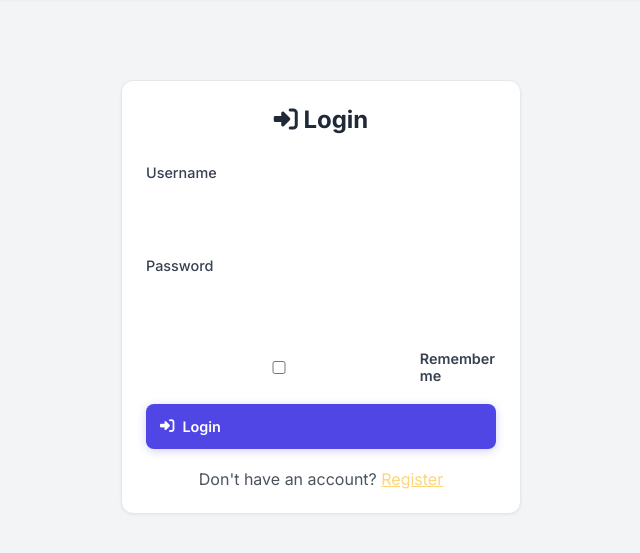
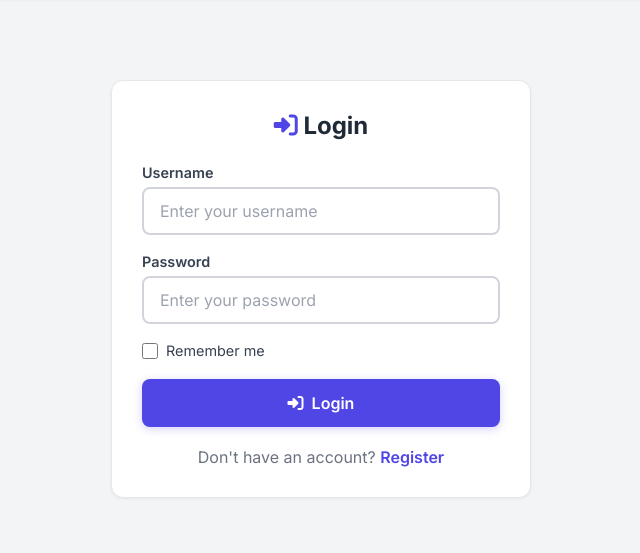
Before and after one commit to vineee08/task-manager-flask, a Flask app: page /login in a window 1280 px wide. Shown: the part 66-619 px from the top of the page, without its empty margins (319-959 px from the left). Run offline with Flask 3, Linux system fonts and the light colour scheme.

Commit message:
Update login.html

```diff
--- a/templates/login.html
+++ b/templates/login.html
@@ -1,36 +1,57 @@
 {% extends "base.html" %}
 
-{% block title %}Login - Task Manager{% endblock %}
+{% block title %}Login - TaskFlow{% endblock %}
 
 {% block content %}
-<div style="max-width: 400px; margin: 40px auto;">
-    <div class="card">
-        <h2 style="text-align: center; margin-bottom: 30px;">
-            <i class="fas fa-sign-in-alt"></i> Login
+<div style="max-width: 420px; margin: 40px auto;">
+    <div class="card" style="background: white; border-radius: 12px; padding: 30px; border: 1px solid #E5E7EB; box-shadow: 0 1px 3px rgba(0,0,0,0.06);">
+        <h2 style="text-align: center; margin-bottom: 24px; color: #1F2937; font-size: 1.5rem; font-weight: 700;">
+            <i class="fas fa-sign-in-alt" style="color: #4F46E5;"></i> Login
         </h2>
+
         <form method="POST">
+            <!-- Username -->
+            <div style="margin-bottom: 18px;">
+                <label style="display: block; margin-bottom: 6px; font-weight: 600; color: #374151; font-size: 0.9rem;">Username</label>
+                <input type="text" name="username" required placeholder="Enter your username"
+                       style="width: 100%; padding: 12px 16px; border-radius: 8px; border: 2px solid #D1D5DB; background: white; color: #1F2937; font-size: 1rem; transition: all 0.2s ease;">
+            </div>
+
+            <!-- Password -->
+            <div style="margin-bottom: 18px;">
+                <label style="display: block; margin-bottom: 6px; font-weight: 600; color: #374151; font-size: 0.9rem;">Password</label>
+                <input type="password" name="password" required placeholder="Enter your password"
+                       style="width: 100%; padding: 12px 16px; border-radius: 8px; border: 2px solid #D1D5DB; background: white; color: #1F2937; font-size: 1rem; transition: all 0.2s ease;">
+            </div>
+
+            <!-- Remember Me -->
             <div style="margin-bottom: 20px;">
-                <label style="display: block; margin-bottom: 8px; font-weight: 500;">Username</label>
-                <input type="text" name="username" required
-                       style="width: 100%; padding: 12px; border-radius: 10px; border: 2px solid rgba(255,255,255,0.2); background: rgba(255,255,255,0.1); color: white; font-size: 1rem;">
-            </div>
-            <div style="margin-bottom: 20px;">
-                <label style="display: block; margin-bottom: 8px; font-weight: 500;">Password</label>
-                <input type="password" name="password" required
-                       style="width: 100%; padding: 12px; border-radius: 10px; border: 2px solid rgba(255,255,255,0.2); background: rgba(255,255,255,0.1); color: white; font-size: 1rem;">
-            </div>
-            <div style="margin-bottom: 20px;">
-                <label style="display: flex; align-items: center; gap: 8px;">
-                    <input type="checkbox" name="remember"> Remember me
+                <label style="display: flex; align-items: center; gap: 8px; font-weight: 400; color: #374151; cursor: pointer;">
+                    <input type="checkbox" name="remember" style="width: 16px; height: 16px; accent-color: #4F46E5;"> Remember me
                 </label>
             </div>
-            <button type="submit" class="btn btn-primary" style="width: 100%; padding: 14px;">
+
+            <!-- Login Button -->
+            <button type="submit" class="btn btn-primary" style="width: 100%; padding: 14px; background: #4F46E5; color: white; border: none; border-radius: 8px; font-weight: 600; font-size: 1rem; cursor: pointer; transition: all 0.2s ease; display: inline-flex; align-items: center; justify-content: center; gap: 8px;">
                 <i class="fas fa-sign-in-alt"></i> Login
             </button>
         </form>
-        <p style="text-align: center; margin-top: 20px; opacity: 0.8;">
-            Don't have an account? <a href="{{ url_for('register') }}" style="color: #feca57;">Register</a>
+
+        <p style="text-align: center; margin-top: 20px; color: #6B7280;">
+            Don't have an account? <a href="{{ url_for('register') }}" style="color: #4F46E5; font-weight: 600; text-decoration: none;">Register</a>
         </p>
     </div>
 </div>
+
+<style>
+    input:focus {
+        outline: none;
+        border-color: #4F46E5 !important;
+        box-shadow: 0 0 0 3px rgba(79, 70, 229, 0.1) !important;
+    }
+
+    input::placeholder {
+        color: #9CA3AF !important;
+    }
+</style>
 {% endblock %}
```
